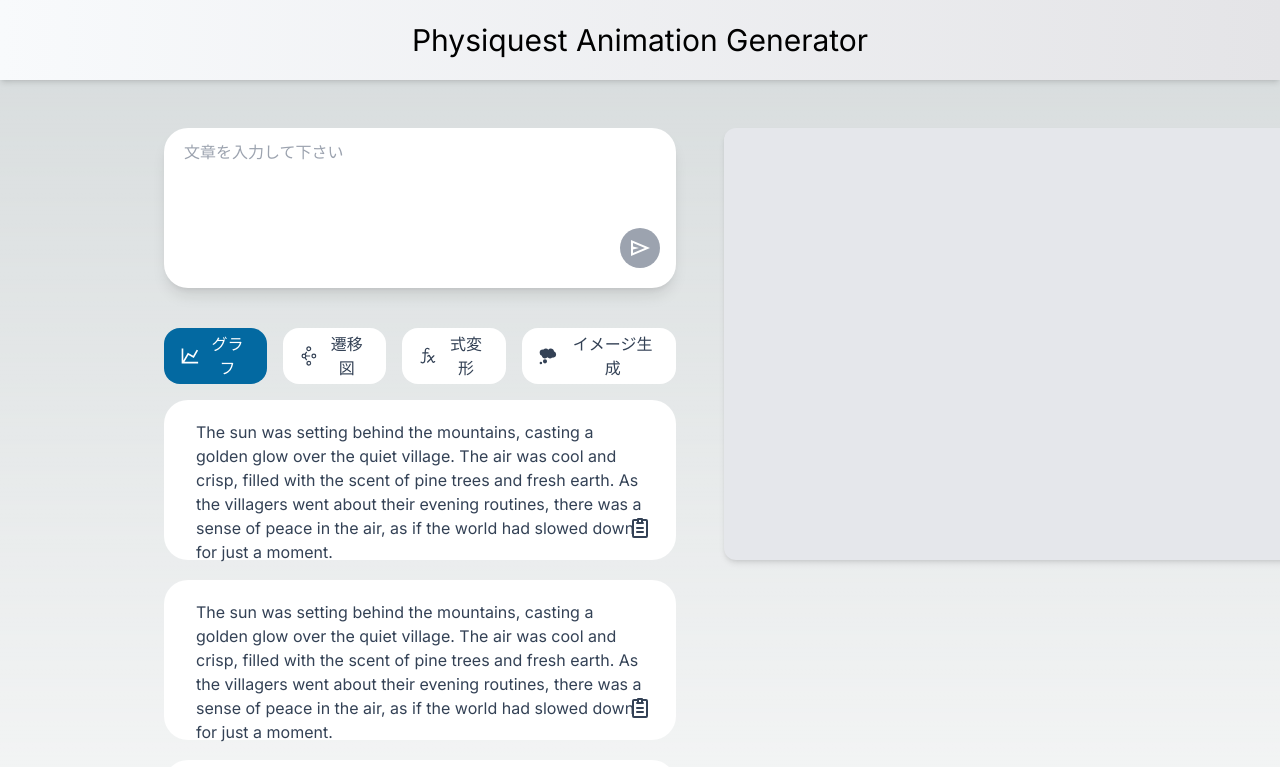
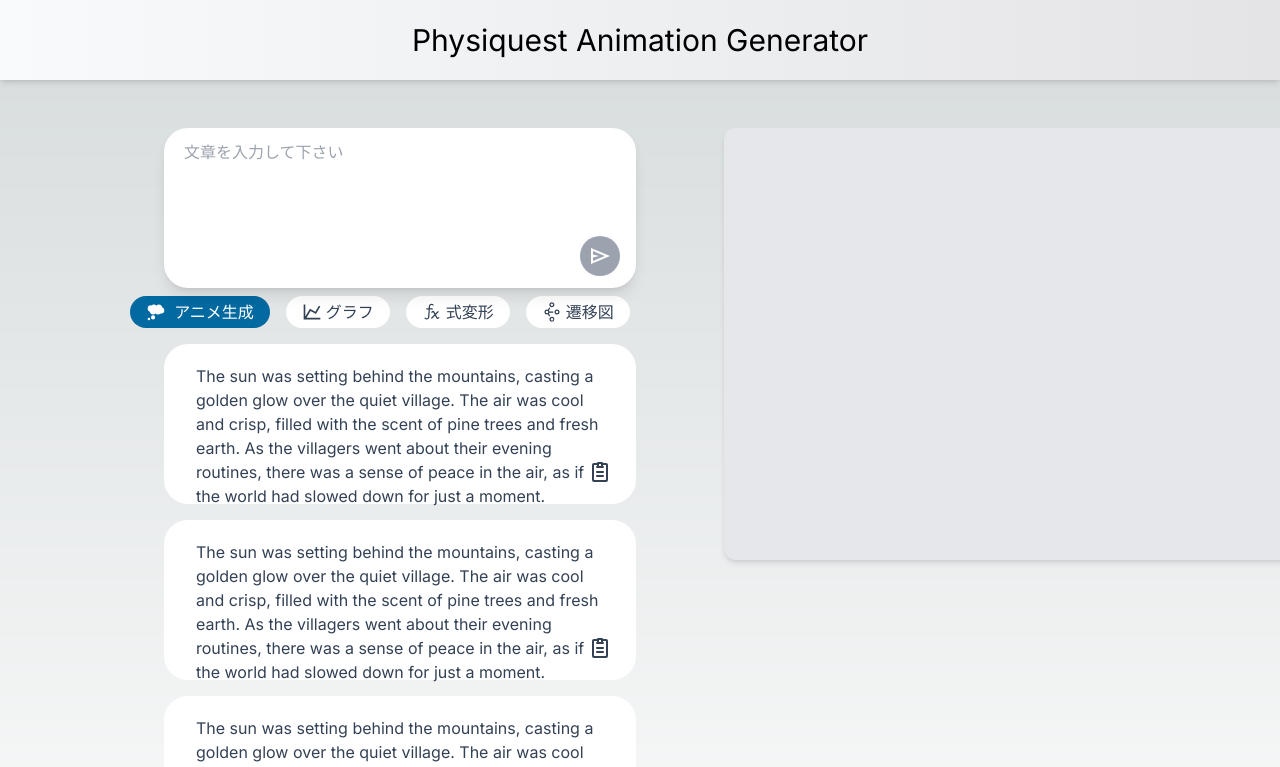
Before and after one commit to DayuanJiang/langserve-ai-sdk, a Next.js app: page / in a window 1280 px wide. Shown: the top 767 px of the page. Built offline with nearby package versions, Linux system fonts and the light colour scheme.

Commit message:
marginの設定などを外部にして、コンポーネントの再利用性を高めるような処理をした

```diff
--- a/app/components/ClipboardCopy.tsx
+++ b/app/components/ClipboardCopy.tsx
@@ -19,7 +19,7 @@ const ClipboardCopy = () => {
 
   return (
     <div className="flex flex-col w-full gap-2">
-      <form className="flex flex-col gap-2 w-full m-10 mt-4 mb-1 relative">
+      <form className="flex flex-col gap-2 w-full  relative">
         <div
           className="w-full h-40 px-8 py-5 pb-10 bg-white text-slate-700 outline-none resize-none rounded-3xl"
           style={{ whiteSpace: "pre-wrap" }}
--- a/app/components/Tabs.tsx
+++ b/app/components/Tabs.tsx
@@ -1,17 +1,39 @@
 
 import { useState } from "react";
 
+type activeTab = {
+    activeTab: number;
+    setActiveTab: (index: number) => void;
+}
 
-const Tabs = () => {
-  const [activeTab, setActiveTab] = useState(0);
+
+const Tabs = ({activeTab,setActiveTab}: activeTab) => {
 
   const tabData = [
+    {
+      title: "アニメ生成",
+      icon: (
+          <svg xmlns="http://www.w3.org/2000/svg" className="w-5 h-5 mr-2 fill-current text-none" viewBox="0 0 24 24">
+          <path fill="currentColor" d="M3.5 19A1.5 1.5 0 0 1 5 20.5A1.5 1.5 0 0 1 3.5 22A1.5 1.5 0 0 1 2 20.5A1.5 1.5 0 0 1 3.5 19m5-3a2.5 2.5 0 0 1 2.5 2.5A2.5 2.5 0 0 1 8.5 21A2.5 2.5 0 0 1 6 18.5A2.5 2.5 0 0 1 8.5 16m6-1c-1.19 0-2.27-.5-3-1.35c-.73.85-1.81 1.35-3 1.35c-1.96 0-3.59-1.41-3.93-3.26A4.02 4.02 0 0 1 2 8a4 4 0 0 1 4-4c.26 0 .5.03.77.07C7.5 3.41 8.45 3 9.5 3c1.19 0 2.27.5 3 1.35c.73-.85 1.81-1.35 3-1.35c1.96 0 3.59 1.41 3.93 3.26A4.02 4.02 0 0 1 22 10a4 4 0 0 1-4 4l-.77-.07c-.73.66-1.68 1.07-2.73 1.07"/>
+        </svg>
+
+      ),
+    },
     {
       title: "グラフ",
       icon: (
         <svg xmlns="http://www.w3.org/2000/svg" className="w-5 h-5 mr-1
         // fill-current text-none" viewBox="0 0 24 24">
         <path d="m16 11.78l4.24-7.33l1.73 1l-5.23 9.05l-6.51-3.75L5.46 19H22v2H2V3h2v14.54L9.5 8z"/>
+        </svg>
+
+      ),
+    },
+    {
+      title: "式変形",
+      icon: (
+        <svg xmlns="http://www.w3.org/2000/svg" className="w-5 h-5 mr-1 fill-current text-none" viewBox="0 0 24 24">
+        <path fill="currentColor" d="M12.482 3.827c-1.113-.824-2.696-.091-2.788 1.29L9.535 7.5h2.715a.75.75 0 0 1 0 1.5H9.435l-.6 9.006c-.18 2.685-3.358 4.002-5.383 2.23l-.196-.172a.75.75 0 0 1 .988-1.129l.195.171c1.091.955 2.803.246 2.899-1.2L7.932 9H5.75a.75.75 0 0 1 0-1.5h2.282l.165-2.483c.171-2.565 3.112-3.926 5.178-2.395l.371.275a.75.75 0 1 1-.892 1.205zm1.23 8.936a.75.75 0 0 0-1.152-.22l-.322.276a.75.75 0 1 1-.976-1.139l.322-.276a2.25 2.25 0 0 1 3.456.66l.977 1.858l2.703-2.703a.75.75 0 1 1 1.06 1.061l-3.031 3.032l1.539 2.924a.75.75 0 0 0 1.152.22l.322-.276a.75.75 0 0 1 .976 1.14l-.322.275a2.25 2.25 0 0 1-3.456-.66l-1.322-2.513l-3.358 3.358a.75.75 0 1 1-1.06-1.06l3.687-3.687z"/>
         </svg>
 
       ),
@@ -26,28 +48,11 @@ const Tabs = () => {
 
       ),
     },
-    {
-      title: "式変形",
-      icon: (
-        <svg xmlns="http://www.w3.org/2000/svg" className="w-5 h-5 mr-1 fill-current text-none" viewBox="0 0 24 24">
-        <path fill="currentColor" d="M12.482 3.827c-1.113-.824-2.696-.091-2.788 1.29L9.535 7.5h2.715a.75.75 0 0 1 0 1.5H9.435l-.6 9.006c-.18 2.685-3.358 4.002-5.383 2.23l-.196-.172a.75.75 0 0 1 .988-1.129l.195.171c1.091.955 2.803.246 2.899-1.2L7.932 9H5.75a.75.75 0 0 1 0-1.5h2.282l.165-2.483c.171-2.565 3.112-3.926 5.178-2.395l.371.275a.75.75 0 1 1-.892 1.205zm1.23 8.936a.75.75 0 0 0-1.152-.22l-.322.276a.75.75 0 1 1-.976-1.139l.322-.276a2.25 2.25 0 0 1 3.456.66l.977 1.858l2.703-2.703a.75.75 0 1 1 1.06 1.061l-3.031 3.032l1.539 2.924a.75.75 0 0 0 1.152.22l.322-.276a.75.75 0 0 1 .976 1.14l-.322.275a2.25 2.25 0 0 1-3.456-.66l-1.322-2.513l-3.358 3.358a.75.75 0 1 1-1.06-1.06l3.687-3.687z"/>
-        </svg>
 
-      ),
-    },
-    {
-        title: "イメージ生成",
-        icon: (
-            <svg xmlns="http://www.w3.org/2000/svg" className="w-5 h-5 mr-2 fill-current text-none" viewBox="0 0 24 24">
-            <path fill="currentColor" d="M3.5 19A1.5 1.5 0 0 1 5 20.5A1.5 1.5 0 0 1 3.5 22A1.5 1.5 0 0 1 2 20.5A1.5 1.5 0 0 1 3.5 19m5-3a2.5 2.5 0 0 1 2.5 2.5A2.5 2.5 0 0 1 8.5 21A2.5 2.5 0 0 1 6 18.5A2.5 2.5 0 0 1 8.5 16m6-1c-1.19 0-2.27-.5-3-1.35c-.73.85-1.81 1.35-3 1.35c-1.96 0-3.59-1.41-3.93-3.26A4.02 4.02 0 0 1 2 8a4 4 0 0 1 4-4c.26 0 .5.03.77.07C7.5 3.41 8.45 3 9.5 3c1.19 0 2.27.5 3 1.35c.73-.85 1.81-1.35 3-1.35c1.96 0 3.59 1.41 3.93 3.26A4.02 4.02 0 0 1 22 10a4 4 0 0 1-4 4l-.77-.07c-.73.66-1.68 1.07-2.73 1.07"/>
-          </svg>
-
-        ),
-      },
   ];
 
   return (
-    <div className="ml-10 w-full mx-auto">
+    <div className=" w-full mx-auto">
         <div className="flex justify-center space-x-4">
             {tabData.map((tab, index) => (
             <button
@@ -64,7 +69,7 @@ const Tabs = () => {
             </button>
             ))}
         </div>
-        </div>
+      </div>
 
   );
 };
--- a/app/components/TextInputForm.tsx
+++ b/app/components/TextInputForm.tsx
@@ -41,14 +41,19 @@ const TextInputForm = ({input,handleSubmit,setInput,loading}:formProps) => {
 
   return (
     <div className="flex flex-col w-full gap-2">
-      <form onSubmit={handleSubmit} className="flex flex-col gap-2 w-full m-10 relative">
+      <form onSubmit={handleSubmit} className="flex flex-col gap-2 w-full  relative">
         <textarea
           className="w-full h-40 px-5 py-3 pb-10 outline-none resize-none rounded-3xl shadow-lg"
           placeholder="文章を入力して下さい"
           value={input}
           onChange={(e) => setInput(e.target.value)}
         />
-        {Button(loading,input)}
+        <div>
+          {Button(loading,input)}
+
+        </div>
+
+
       </form>
     </div>
   );
--- a/app/components/form.tsx
+++ b/app/components/form.tsx
@@ -40,7 +40,7 @@ const Forms = ({input, handleSubmit, setInput, loading}: formProps) => {
     }
 
     return (
-        <form onSubmit={handleSubmit} className="flex flex-col gap-2 w-1/3 m-10 relative">
+        <form onSubmit={handleSubmit} className="flex flex-col gap-2 w-full relative">
             <textarea
                 className="w-full h-40 px-5 py-2 pb-10 outline-none resize-none rounded-3xl shadow-lg"
                 placeholder="文章を入力して"
--- a/app/page.tsx
+++ b/app/page.tsx
@@ -12,7 +12,7 @@ export default function Page() {
     const [loading, setLoading] = useState(false);
     const [error, setError] = useState<string | null>(null);
     const [userPrompt, setUserPrompt] = useState("");
-
+    const [activeTab, setActiveTab] = useState(0);
 
 
     async function handleSubmit(e: React.FormEvent) {
@@ -48,22 +48,24 @@ export default function Page() {
             setLoading(false);
         }
     }
-
-
-
     return (
         <div className="flex flex-col w-full gap-2">
             <Headers />
-         <div className="flex w-full gap-2 justify-center">
+        <div className="flex w-full gap-2 justify-center">
+            <div className="flex flex-col w-[40%] ">
+                <div className="ml-10 mt-10">
+                    <TextInputForm input={userPrompt}  handleSubmit={handleSubmit} setInput={setUserPrompt} loading={loading} />
+                </div>
 
+                <Tabs activeTab={activeTab} setActiveTab={setActiveTab} />
 
-            <div className="flex flex-col w-[40%] ">
-                <TextInputForm input={userPrompt} handleSubmit={handleSubmit} setInput={setUserPrompt} loading={loading} />
-                <Tabs />
-                <ClipboardCopy/>
-                <ClipboardCopy/>
-                <ClipboardCopy/>
-                <ClipboardCopy/>
+                <div className="flex flex-col ml-10 mt-4 mb-1 gap-y-4">
+                    <ClipboardCopy/>
+                    <ClipboardCopy/>
+                    <ClipboardCopy/>
+                    <ClipboardCopy/>
+                </div>
+
             </div>
             <div className="flex flex-col w-[40%] ">
                 <VideoComponent videoUrl={videoUrl}/>
```
Also changed, not shown: 2 other files (tests, documents, lock files or other folders).
